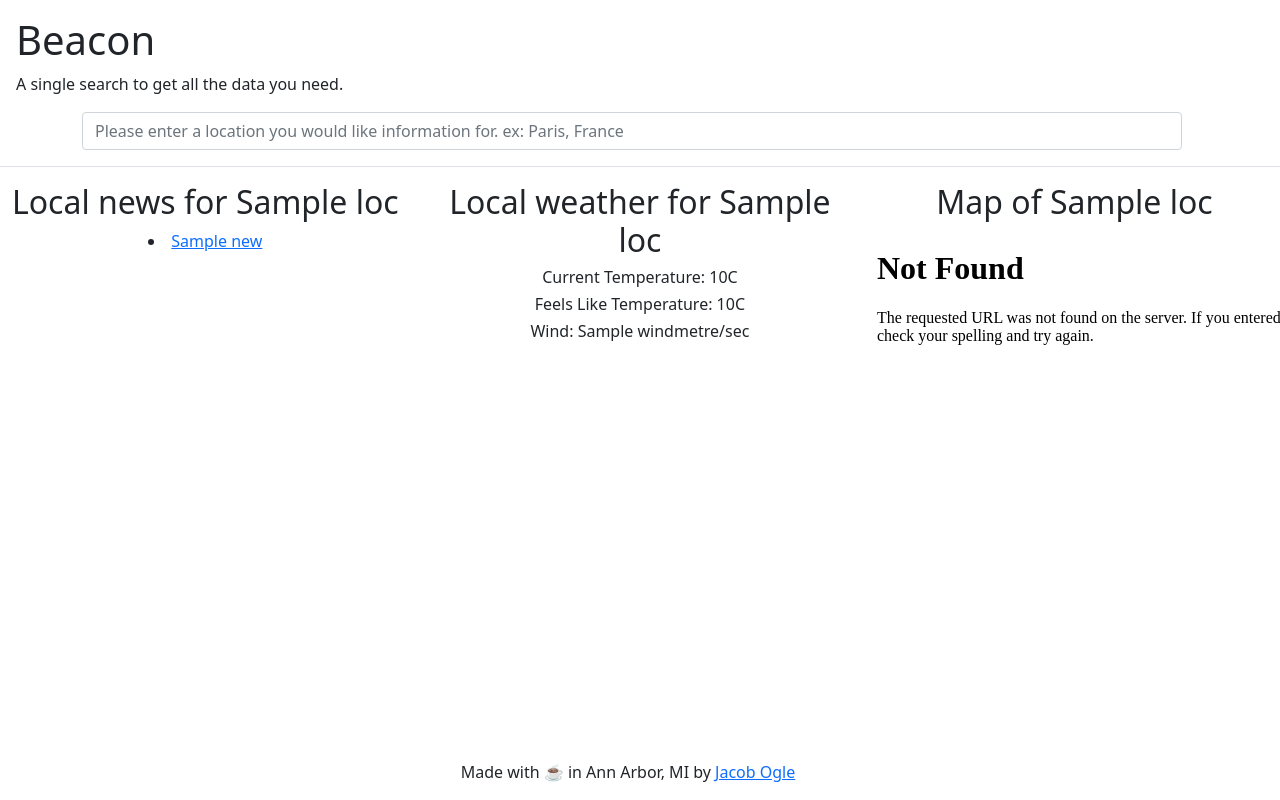
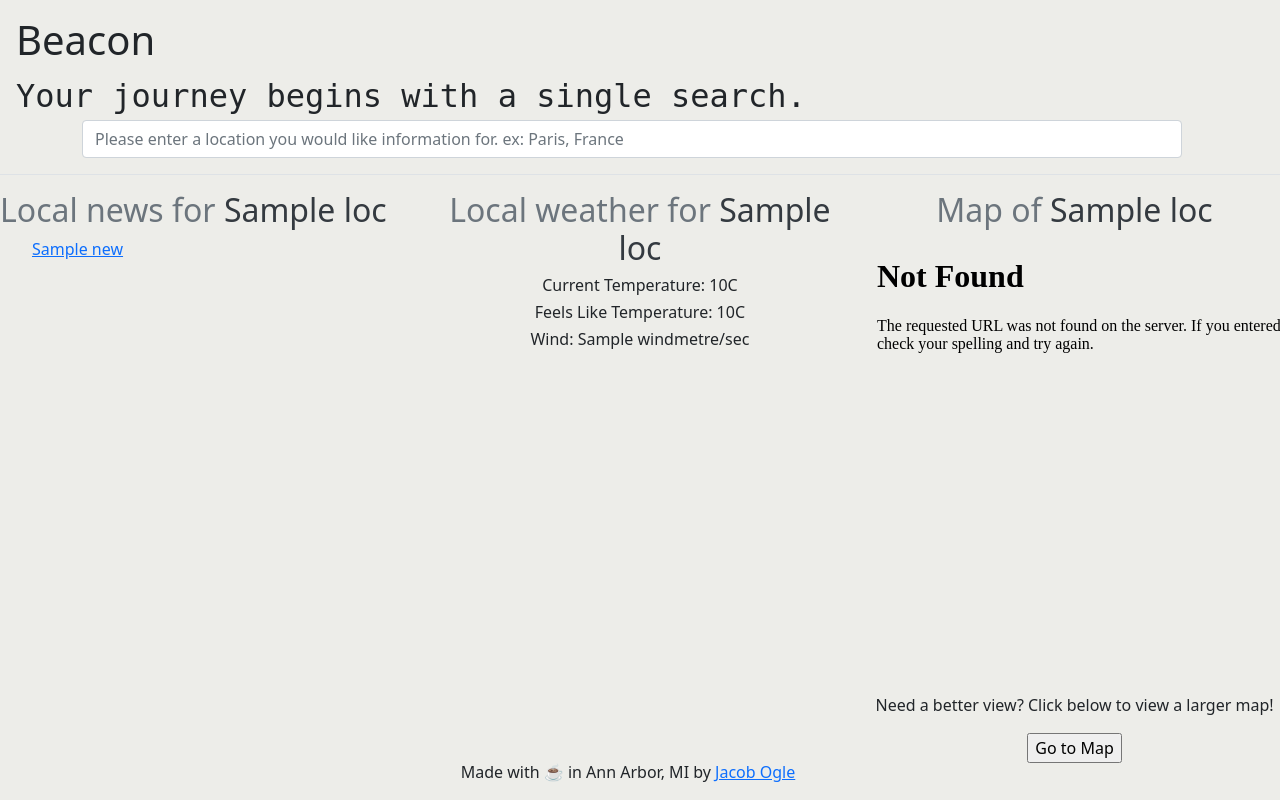
Before and after one commit to JacobO1994/Beacon, a Flask app: template templates/index.html in a window 1280 px wide; the page is wider, and only the part inside the window is pictured. Run offline with Flask 2, Linux system fonts and the light colour scheme; the template is opened without the code that fills it: most values are stand-ins (such as "Sample title", 1, 10 or a date in 2020); parts of the project's set-up code (start-up, migrations or seed data) failed here and were passed over.

Commit message:
Code fIxes and styling for frontend

```diff
--- a/app.py
+++ b/app.py
@@ -33,6 +33,10 @@
     global _location, _news, flag, _coordinates
     _weather_src = f"https://api.openweathermap.org/data/2.5/onecall?lat={_coordinates[0]}&lon={_coordinates[1]}&appid={api_keys['open_weather_key']}&units=metric"
     if request.method == 'POST':
+
+        if request.form.get('map-redir') == 'Go to Map':
+            return redirect(f"https://maps-api-microservice.herokuapp.com/place?city={_location}", code=302)
+
         _location = request.form['location']
         try:
             # This is intended to hit the microservice endpoint for news data
--- a/process.py
+++ b/process.py
@@ -24,7 +24,6 @@
         for a in articles:
             title = a['title']
             url = a['link']
-            print(url)
             a_obj = Article(title, url)
             article_objects.append(a_obj)
         return article_objects
--- a/static/styles/style.css
+++ b/static/styles/style.css
@@ -28,3 +28,30 @@
     position: fixed;
     bottom: 0;
 }
+
+body {
+    background-color: #edede9;
+}
+
+
+.h2-loc{
+    color: #6c757d;
+}
+
+.loc {
+    color: #343a40;
+}
+.typing-demo {
+    width: 42ch;
+    animation: typing 2s steps(22);
+    white-space: nowrap;
+    overflow: hidden;
+    font-family: monospace;
+    font-size: 2em;
+}
+
+@keyframes typing {
+    from {
+        width: 0
+}
+}
--- a/templates/index.html
+++ b/templates/index.html
@@ -6,8 +6,12 @@
 {% block body %}
 <!-- Header -->
 <header class="p-3 mb-3 border-bottom">
-    <div><h1>Beacon</h1></div>
-    <div><p>A single search to get all the data you need.</p></div>
+    <div class="Beacon"><h1>Beacon</h1></div>
+    <div class="wrapper">
+        <div class="typing-demo">
+          Your journey begins with a single search.
+        </div>
+    </div>
     <div class="container">
         <form action='/' method='POST' class="col-12 col-lg-auto mb-3 mb-lg-0 me-lg-3">
             <input type="search" name='location' class="form-control"
@@ -20,20 +24,24 @@
 <div class = "row">
     <div class="column">
         <!-- News -->
-        <div class= "news" name= "news">
-            <h2>
-                Local news for {{loc}}
+        <div>
+            <h2 class="h2-loc">
+                Local news for <span class="loc">{{loc}}</span>
             </h2>
-            {% for i in news %}
-            <li><a href = "{{ i.link }}">{{ i.title }}</a></li>
-            {% endfor %}
+            <div class = "news-articles" style="text-align: left;">
+                <ul style="list-style-type:none;">
+                    {% for i in news %}
+                    <li><a href = "{{ i.link }}">{{ i.title }}</a></li>
+                    {% endfor %}
+                </ul>
+            </div>
         </div>
     </div>
     <div class="column">
         <!-- Weather -->
         <div class="weather" name="weather">
-            <h2>
-                Local weather for {{loc}}
+            <h2 class="h2-loc">
+                Local weather for <span class="loc">{{loc}}</span>
             </h2>
             <h6>Current Temperature: {{weather.current_temp}}C</h6>
             <h6>Feels Like Temperature: {{weather.feels_like_temp}}C</h6>
@@ -43,11 +51,15 @@
     <div class="column">
         <!-- Map -->
         <div class = "map" name="map">
-            <h2>
-                Map of {{loc}}
+            <h2 class="h2-loc">
+                Map of <span class="loc">{{loc}}</span>
             </h2>
             <iframe width="600" height="450" style="border:0" loading="lazy" allowfullscreen src={{ src }}>
             </iframe>
+            <p>Need a better view? Click below to view a larger map!</p>
+            <form method="post" action="/">
+                <input type="submit" value="Go to Map" name="map-redir"/>
+            </form>
         </div>
     </div>
     <div class="footer">
```
